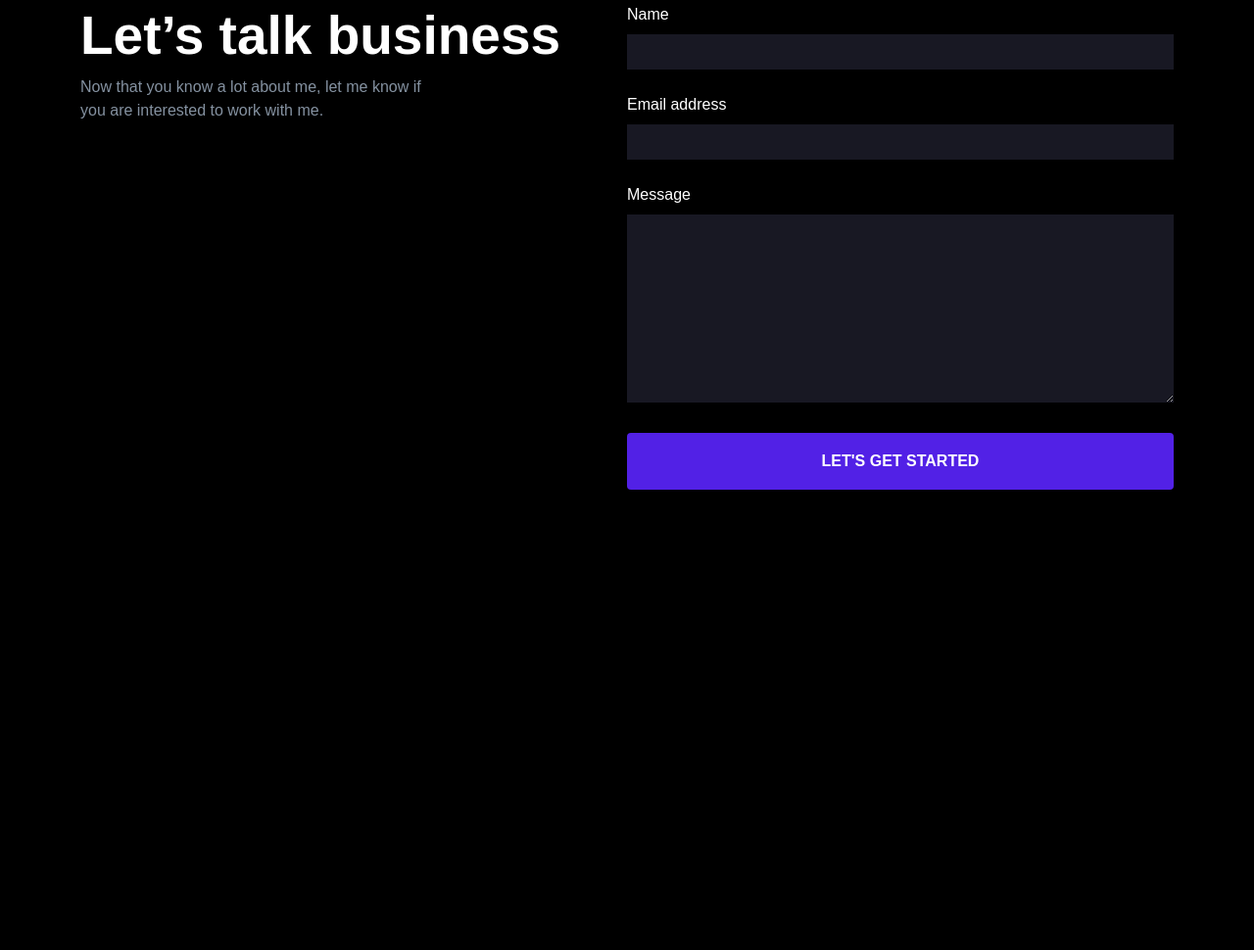
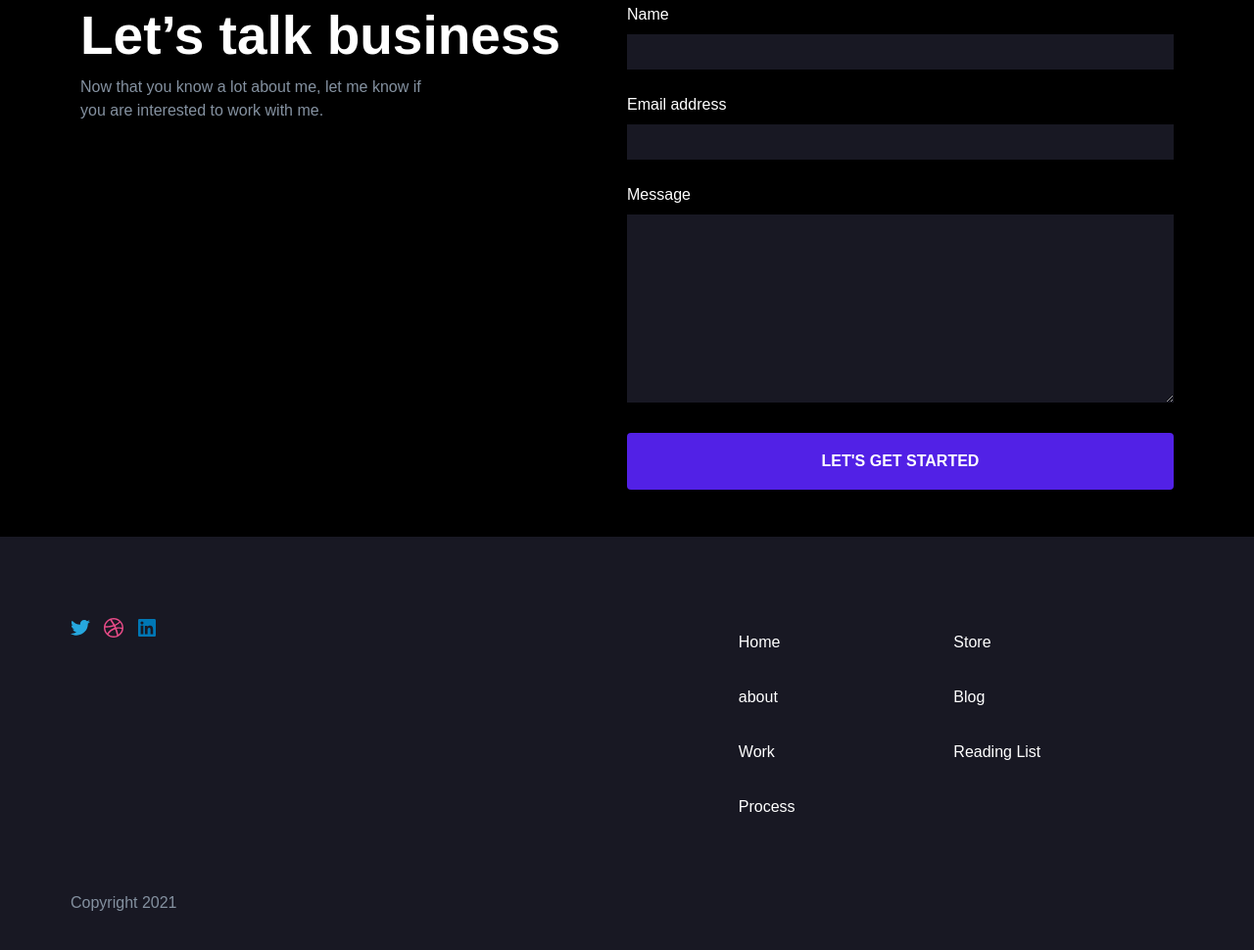
Before and after one commit to mani-rsg/Html-Hints, a plain HTML site: page portfolio/index.html in a window 1280 px wide. Shown: the part 4096-5066 px from the top of the page at 98% size. Before the commit the page ends 4644 px from the top, so only its background shows below. Drawn offline with nearby package versions, Linux system fonts and the light colour scheme.

Commit message:
New: Added footer ui

```diff
--- a/portfolio/index.html
+++ b/portfolio/index.html
@@ -223,6 +223,29 @@
             </div>
         </div>
     </section>
+    <footer>
+        <div class="links">
+        <div class="social-links">
+          <img src="images/Twitter.svg" alt="">
+          <img src="images/Dribbble.svg" alt="">
+          <img src="images/LinkedIn.svg" alt="">
+        </div>
+
+        <div class="navigation-links">
+          <ul>
+            <li><a href="#home">Home</a></li>
+            <li><a href="#experience">about</a></li>
+            <li><a href="#work">Work</a></li>
+            <li><a href="#skills">Process</a></li>
+            <li><a href="#banner2">Store</a></li>
+            <li><a href="#clint-logo">Blog</a></li>
+            <li><a href="#banner1">Reading List</a></li>
+          </ul>
+        </div>
+        </div>
+        <p>Copyright 2021</p>
+
+    </footer>
     <script src="./formValidate.js"></script>
 </body>
 
--- a/portfolio/style.css
+++ b/portfolio/style.css
@@ -165,34 +165,118 @@ textarea {
     text-align      : center;
     background-color: #5221e6;
 }
+
 section#clint-logo {
-    min-width: 100vw;
-    height: auto;
+    min-width : 100vw;
+    height    : auto;
     background: #000;
 }
+
 section#clint-logo .clint-logo {
-    width: 144vw;
-    height: 140px;
+    width     : 144vw;
+    height    : 140px;
+    display   : -webkit-box;
+    display   : -ms-flexbox;
+    display   : flex;
+    background: #000;
+    position  : relative;
+}
+
+section#clint-logo .clint-logo div {
+    width            : 50vw;
+    padding          : 50px 0;
+    display          : -webkit-box;
+    display          : -ms-flexbox;
+    display          : flex;
+    -webkit-box-align: center;
+    -ms-flex-align   : center;
+    align-items      : center;
+    -webkit-box-pack : center;
+    -ms-flex-pack    : center;
+    justify-content  : center;
+    border           : 1px solid rgba(51, 51, 51, 0.6);
+}
+
+footer {
+    width                : 100%;
+    height               : 422px;
+    padding              : 80px 72px;
+    background-color     : #181823;
+    display              : -webkit-box;
+    display              : -ms-flexbox;
+    display              : flex;
+    -webkit-box-orient   : vertical;
+    -webkit-box-direction: normal;
+    -ms-flex-direction   : column;
+    flex-direction       : column;
+}
+
+footer .links {
+    width  : 100%;
+    height : 100%;
     display: -webkit-box;
     display: -ms-flexbox;
     display: flex;
-    background: #000;
-    position: relative;
 }
-section#clint-logo .clint-logo div {
-    width: 50vw;
-    padding: 50px 0;
-    display: -webkit-box;
-    display: -ms-flexbox;
-    display: flex;
-    -webkit-box-align: center;
-    -ms-flex-align: center;
-    align-items: center;
-    -webkit-box-pack: center;
-    -ms-flex-pack: center;
-    justify-content: center;
-    border: 1px solid rgba(51, 51, 51, 0.6);
+
+footer .links .social-links {
+    width       : 55%;
+    height      : 100%;
+    margin-right: 20px;
 }
+
+
+
+footer .navigation-links {
+    display: inline-block;
+    width  : 40%;
+}
+
+footer .links .navigation-links {
+    width : 45%;
+    height: 100%;
+}
+
+footer .links .social-links img {
+    padding-right: 10px;
+}
+
+footer .links .navigation-links ul {
+    width                : 100%;
+    height               : 100%;
+    display              : -webkit-box;
+    display              : -ms-flexbox;
+    display              : flex;
+    -webkit-box-align    : center;
+    -ms-flex-align       : center;
+    align-items          : center;
+    -ms-flex-wrap        : wrap;
+    flex-wrap            : wrap;
+    -webkit-box-orient   : vertical;
+    -webkit-box-direction: normal;
+    -ms-flex-direction   : column;
+    flex-direction       : column;
+    -webkit-box-align    : start;
+    -ms-flex-align       : start;
+    align-items          : flex-start;
+}
+
+footer .links .navigation-links ul li {
+    list-style: none;
+    padding   : 16px;
+}
+
+footer .links .navigation-links ul li a {
+    color          : #fff;
+    text-decoration: none;
+}
+
+footer p {
+    width     : 100%;
+    color     : #8491a0;
+    margin-top: 20px;
+}
+
 @media (max-width: 600px) {
     h1 {
         font-size  : 40px;
```
Also changed, not shown: portfolio/images/Dribbble.svg (added), portfolio/images/LinkedIn.svg (added), portfolio/images/Twitter.svg (added), 2 other files.
